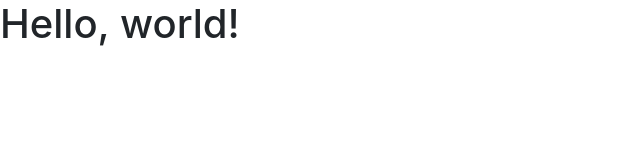
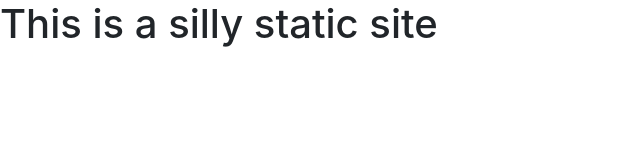
Before and after one commit to jrottersman/jrottersman.github.io, a plain HTML site: page index.html in a window 1280 px wide. Shown: the whole page, without its empty margins (0-640 px from the left). Drawn offline with nearby package versions, Linux system fonts and the light colour scheme.

Commit message:
Update index.html

```diff
--- a/index.html
+++ b/index.html
@@ -18,7 +18,7 @@
     <![endif]-->
   </head>
   <body>
-    <h1>Hello, world!</h1>
+    <h1>This is a silly static site</h1>
 
     <!-- jQuery (necessary for Bootstrap's JavaScript plugins) -->
     <script src="https://ajax.googleapis.com/ajax/libs/jquery/1.11.3/jquery.min.js"></script>
```
